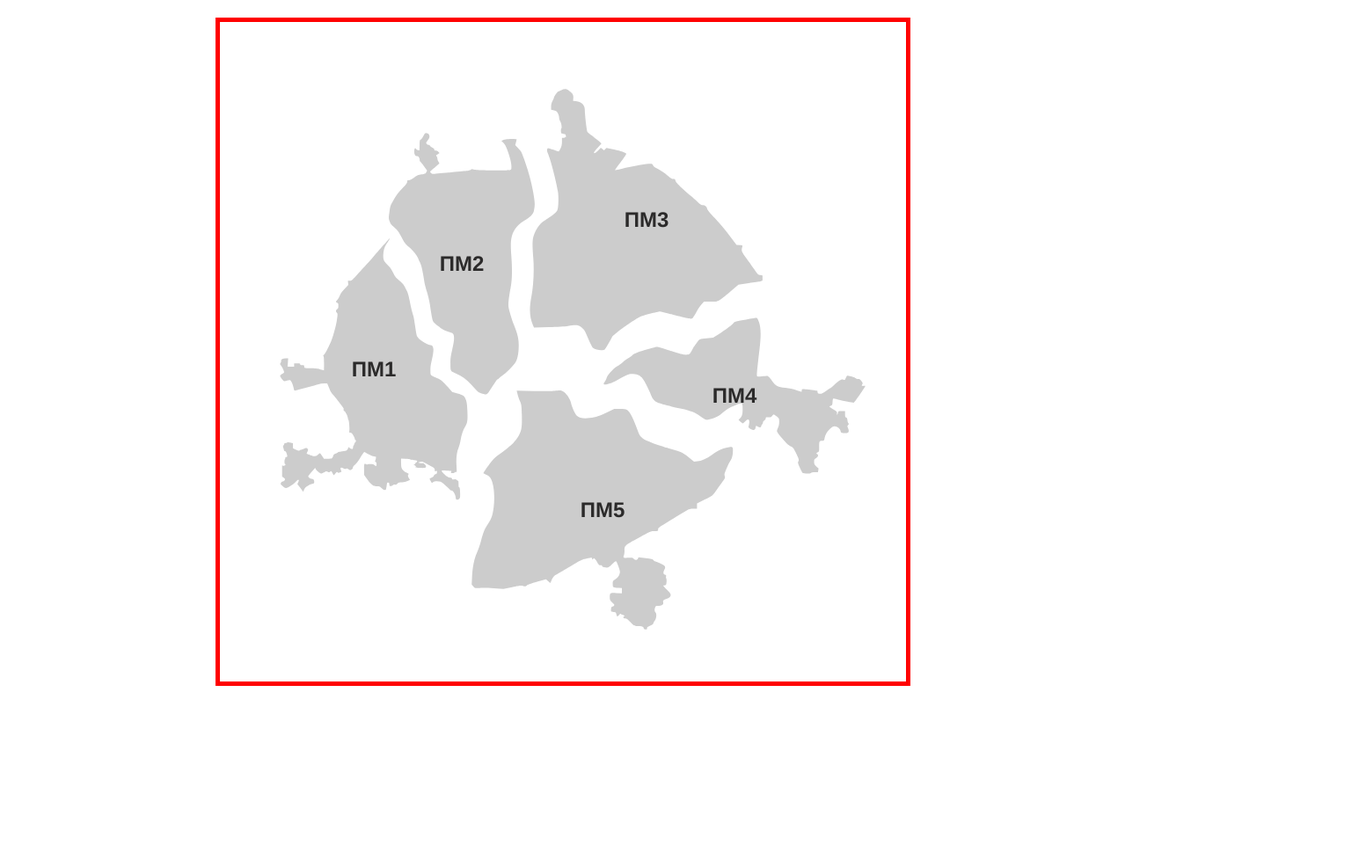
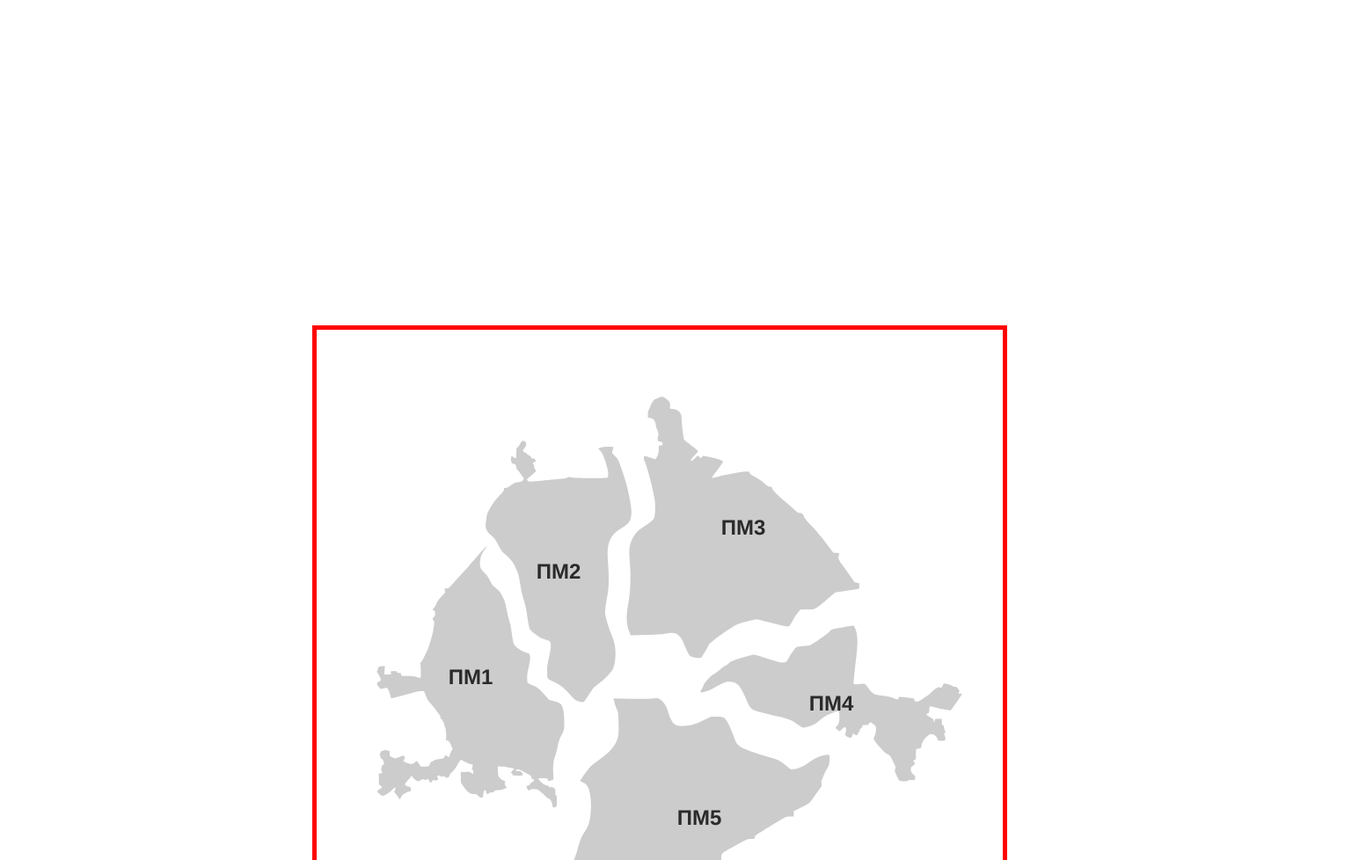
Before and after one commit to piy-bebe/map, a plain HTML site: page index.html in a window 1280 px wide. Shown: the top 978 px of the page at 88% size, 1545 px wide, since content can reach past the window. Before the commit the page ends 800 px from the top, so only its background shows below. Drawn offline with Linux system fonts and the light colour scheme.

Commit message:
Add files via upload

```diff
--- a/index.css
+++ b/index.css
@@ -8,8 +8,8 @@ body {
   justify-content: center;
   align-items: center;
 
-  height: 100vh;
-  width: 100%;
+  height: 1500px;
+  width: 1500px;
 }
 
 .map__container {
@@ -19,6 +19,7 @@ body {
   height: 750px;
   border: 5px solid red;
   display: flex;
+  margin: 0 400px;
 }
 
 .map__block {
```
